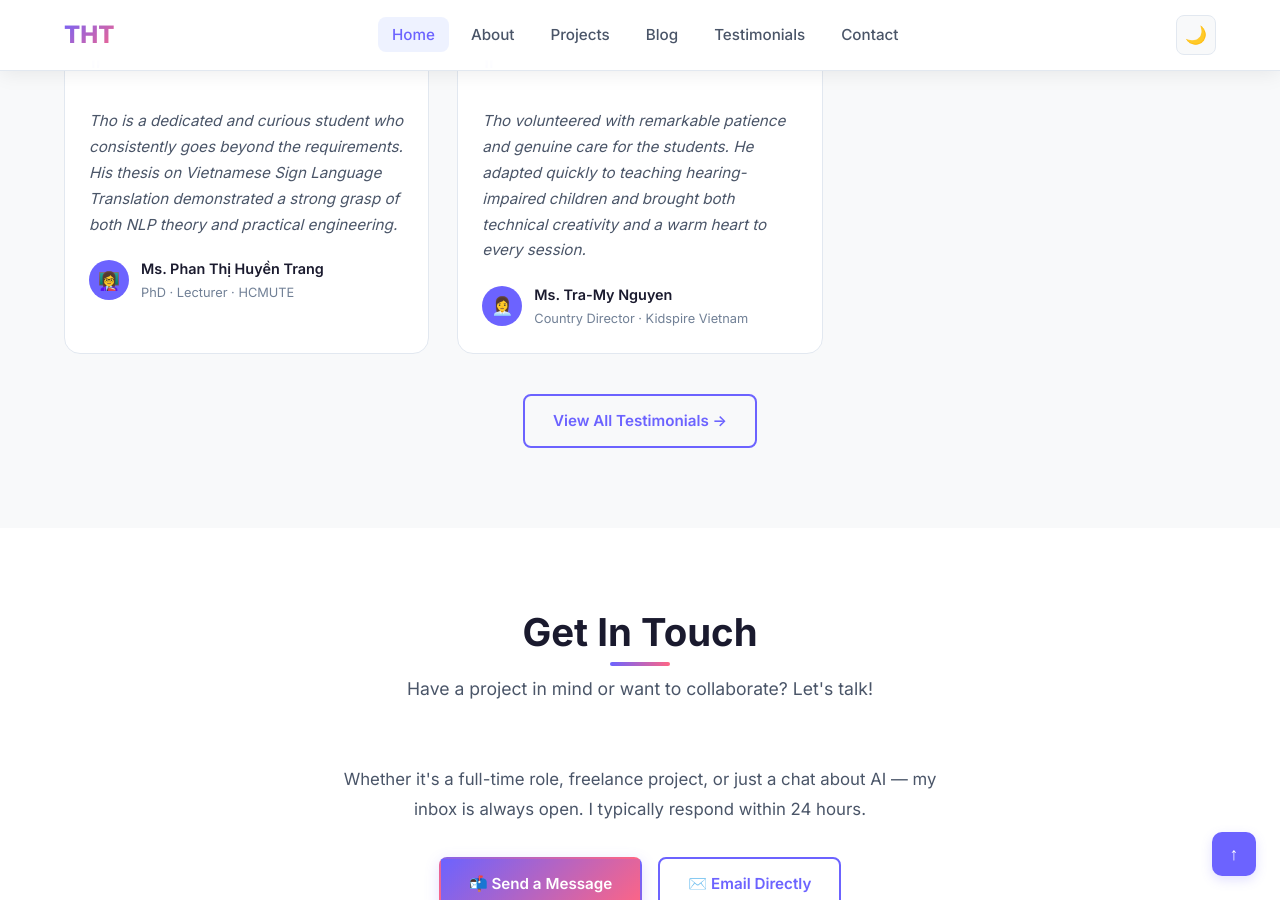
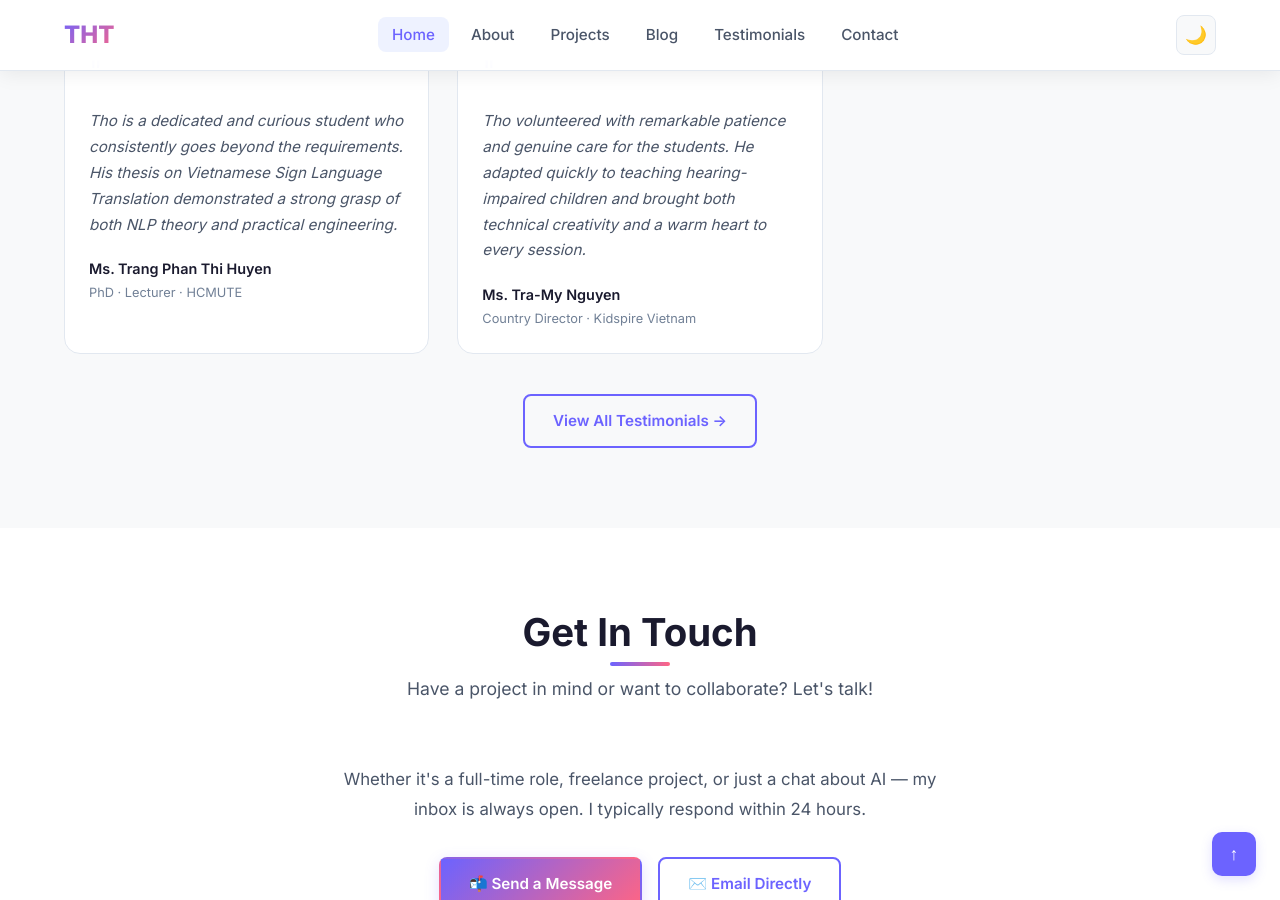
Before and after one commit to TrinhHuuTho/TrinhHuuTho.github.io, a Jekyll site: the page index.html, which Jekyll copies as it is, in a window 1280 px wide and 900 px high, scrolled down 3978 px. Built offline with Jekyll 4.4.1, drawn with Linux system fonts in a browser that asks for light colours.

Commit message:
Refactor names and comment out icon elements
Updated the names of individuals and commented out icon divs.

```diff
--- a/index.html
+++ b/index.html
@@ -403,9 +403,9 @@
               His thesis on Vietnamese Sign Language Translation demonstrated a strong grasp of both NLP theory and practical engineering.
             </p>
             <div style="display: flex; align-items: center; gap: 12px;">
-              <div style="width: 40px; height: 40px; border-radius: 50%; background: var(--accent); display: flex; align-items: center; justify-content: center; font-size: 1.1rem;">👩‍🏫</div>
+              <!-- <div style="width: 40px; height: 40px; border-radius: 50%; background: var(--accent); display: flex; align-items: center; justify-content: center; font-size: 1.1rem;">👩‍🏫</div> -->
               <div>
-                <div style="font-weight: 600; font-size: 0.9rem;">Ms. Phan Thị Huyền Trang</div>
+                <div style="font-weight: 600; font-size: 0.9rem;">Ms. Trang Phan Thi Huyen</div>
                 <div style="font-size: 0.8rem; color: var(--text-muted);">PhD · Lecturer · HCMUTE</div>
               </div>
             </div>
@@ -420,7 +420,7 @@
               He adapted quickly to teaching hearing-impaired children and brought both technical creativity and a warm heart to every session.
             </p>
             <div style="display: flex; align-items: center; gap: 12px;">
-              <div style="width: 40px; height: 40px; border-radius: 50%; background: var(--accent); display: flex; align-items: center; justify-content: center; font-size: 1.1rem;">👩‍💼</div>
+              <!-- <div style="width: 40px; height: 40px; border-radius: 50%; background: var(--accent); display: flex; align-items: center; justify-content: center; font-size: 1.1rem;">👩‍💼</div> -->
               <div>
                 <div style="font-weight: 600; font-size: 0.9rem;">Ms. Tra-My Nguyen</div>
                 <div style="font-size: 0.8rem; color: var(--text-muted);">Country Director · Kidspire Vietnam</div>
```
